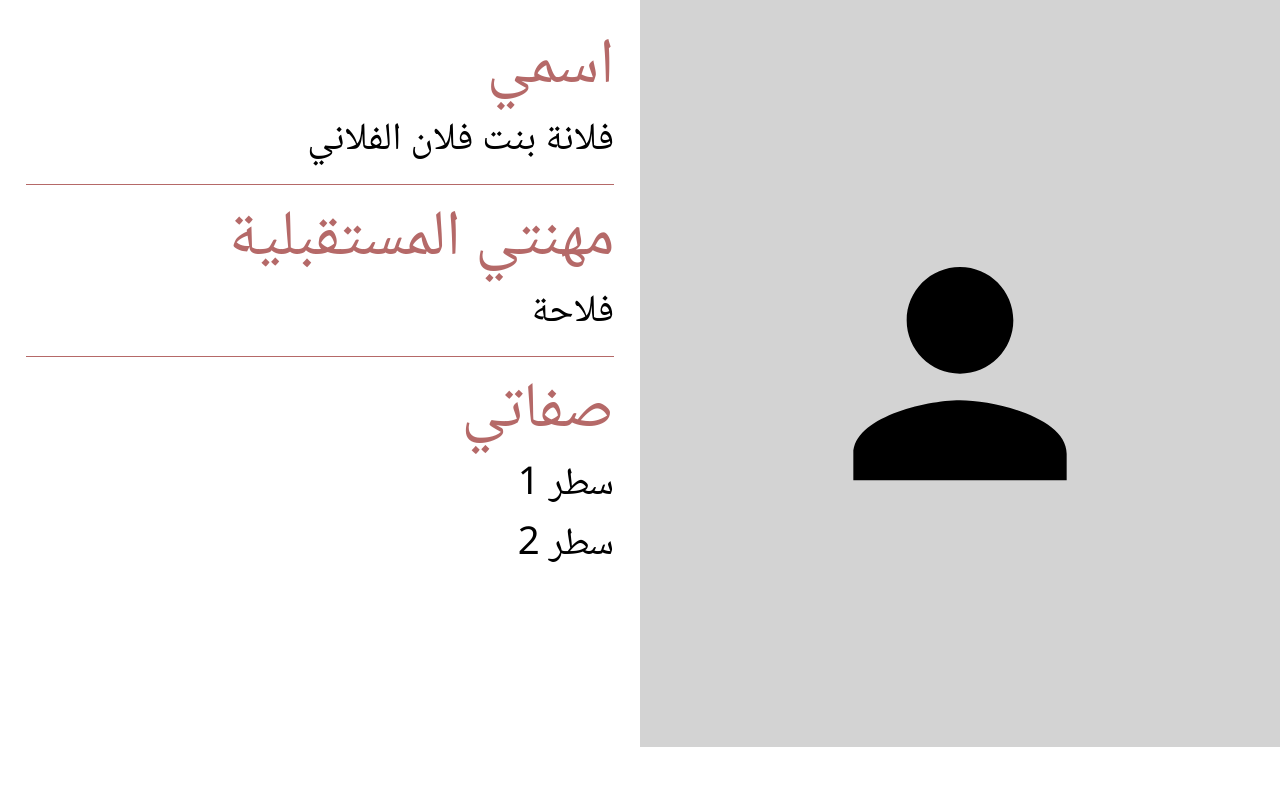
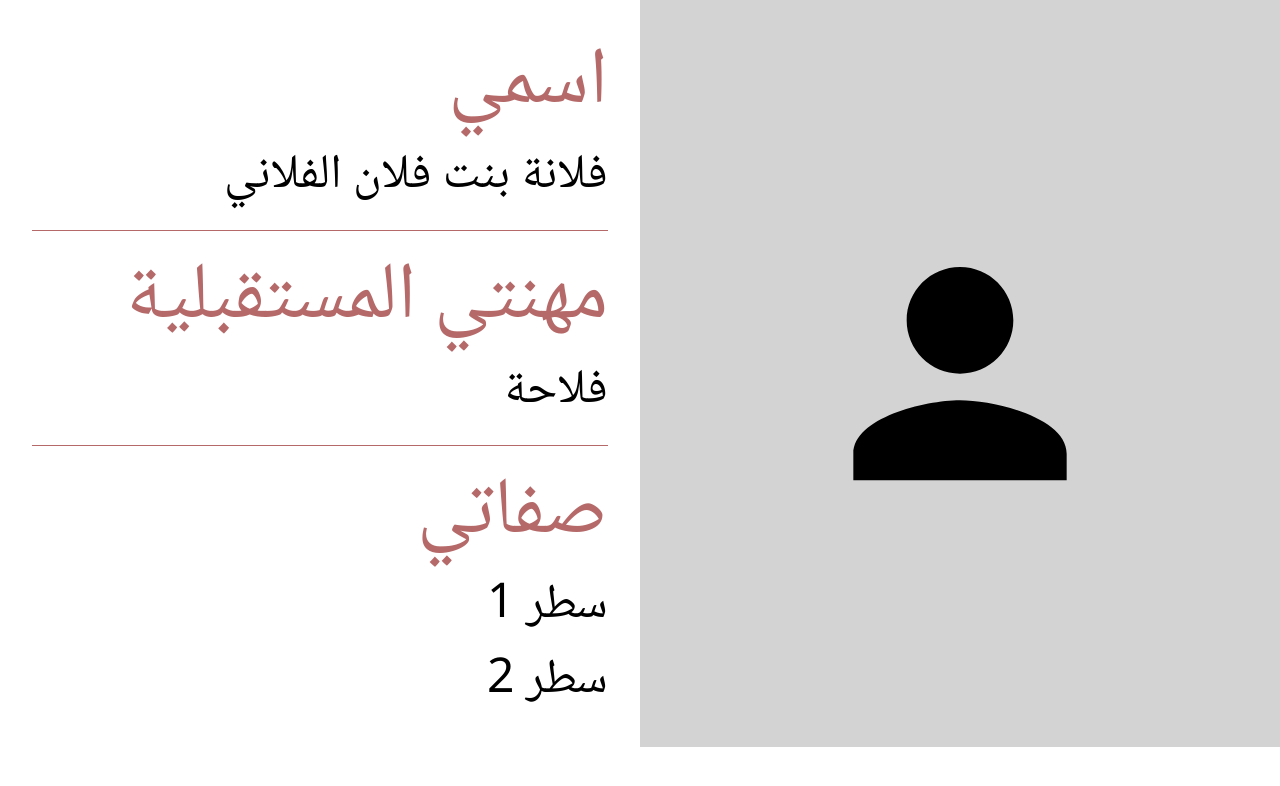
Before and after one commit to khalafmh/school-card, a React (Vite) app in the folder frontend/: page /school-card in a window 1280 px wide. Shown: the top 786 px of the page. Built offline with nearby package versions, Linux system fonts and the light colour scheme.

Commit message:
fix: Fix inconsistency between displayed card and downloaded one

```diff
--- a/frontend/src/App.tsx
+++ b/frontend/src/App.tsx
@@ -123,6 +123,7 @@ function App() {
                             name={name}
                             profession={profession}
                             traits={traits}
+                            widthModifier={80 / 100}
                         />
                         <form>
                             <Button variant={"outlined"} startIcon={<UploadFile/>} component="label">
--- a/frontend/src/components/SchoolCard.tsx
+++ b/frontend/src/components/SchoolCard.tsx
@@ -12,6 +12,7 @@ interface LabelProps {
     name: string
     profession: string
     traits: string
+    widthModifier?: number
 }
 
 const rootStyles = {
@@ -43,26 +44,26 @@ const imageStyles = {
 
 const labelColor = `#b56968`;
 
-const labelsContainerStyles = {
+const labelsContainerStyles = (widthModifier: number) => ({
     flex: "1 1 auto",
-    p: "2vw",
+    p: `calc(2.5vw * ${widthModifier})`,
     ["& .MuiTypography-root"]: {
         fontFamily: "'Noto Naskh Arabic', sans-serif",
     },
     ["& .MuiTypography-h5"]: {
         color: labelColor,
-        fontSize: "5vw",
+        fontSize: `calc(6.25vw * ${widthModifier})`,
 
         ["& ~ .MuiTypography-h5"]: {
-            borderTop: "#b56968 1px solid",
-            mt: "1vw",
-            pt: "1vw",
+            borderTop: `#b56968 calc(1.25px * ${widthModifier}) solid`,
+            mt: `calc(1.25vw * ${widthModifier})`,
+            pt: `calc(1.25vw * ${widthModifier})`,
         },
     },
     ["& .MuiTypography-subtitle2"]: {
-        fontSize: "3vw",
+        fontSize: `calc(3.75vw * ${widthModifier})`,
     },
-}
+})
 
 const CardImage = (props: ImageProps) => (
     <Box sx={imageStyles}>
@@ -76,7 +77,7 @@ const CardLabels = (props: LabelProps) => {
     const traits = isBlank(props.traits) ? "سطر 1\nسطر 2" : props.traits
 
     return (
-        <Box sx={labelsContainerStyles}>
+        <Box sx={labelsContainerStyles(props?.widthModifier ?? 1)}>
             <Typography variant="h5">اسمي</Typography>
             <Typography variant="subtitle2">{name}</Typography>
             <Typography variant="h5">مهنتي المستقبلية</Typography>
@@ -92,6 +93,11 @@ const CardLabels = (props: LabelProps) => {
 export const SchoolCard = React.forwardRef((props: ImageProps & LabelProps, ref: any) => (
     <Box ref={ref} sx={rootStyles} className={"school-card"}>
         <CardImage imageSrc={props.imageSrc}/>
-        <CardLabels name={props.name} profession={props.profession} traits={props.traits}/>
+        <CardLabels
+            name={props.name}
+            profession={props.profession}
+            traits={props.traits}
+            widthModifier={props.widthModifier}
+        />
     </Box>
 ))
--- a/frontend/src/components/SchoolCardPage.tsx
+++ b/frontend/src/components/SchoolCardPage.tsx
@@ -33,7 +33,7 @@ export const SchoolCardPage = (props: any) => {
                     }}
                 />
             </Box>
-            <SchoolCard imageSrc={imageDataUrl} name={name} profession={profession} traits={traits}/>
+            <SchoolCard imageSrc={imageDataUrl} name={name} profession={profession} traits={traits} widthModifier={1}/>
         </div>
     )
 }
```
